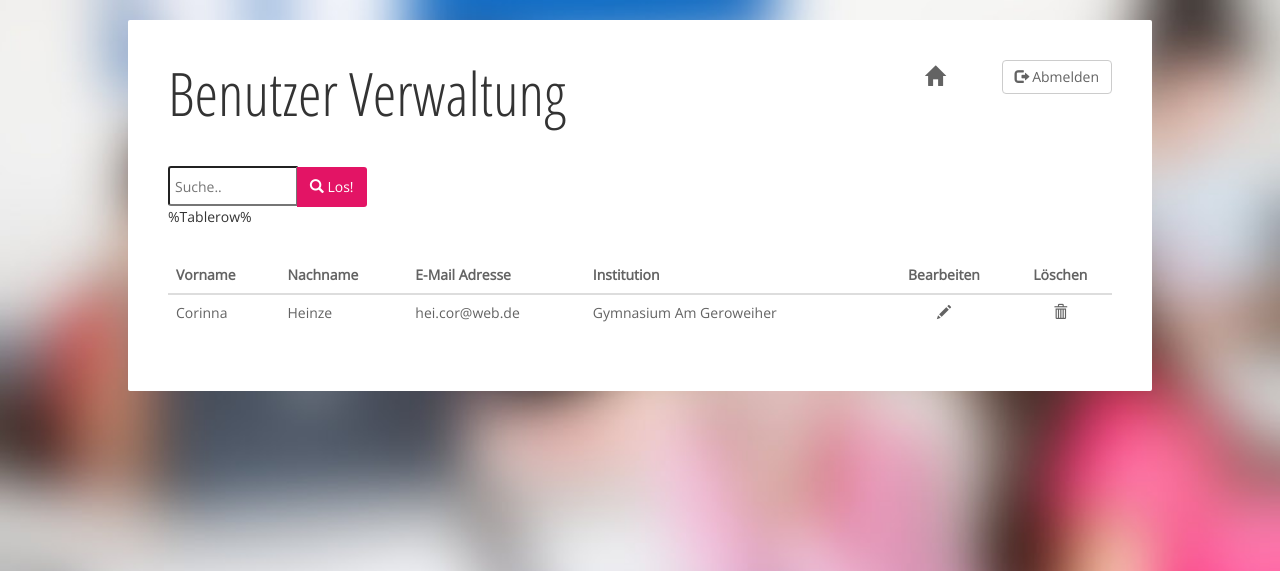
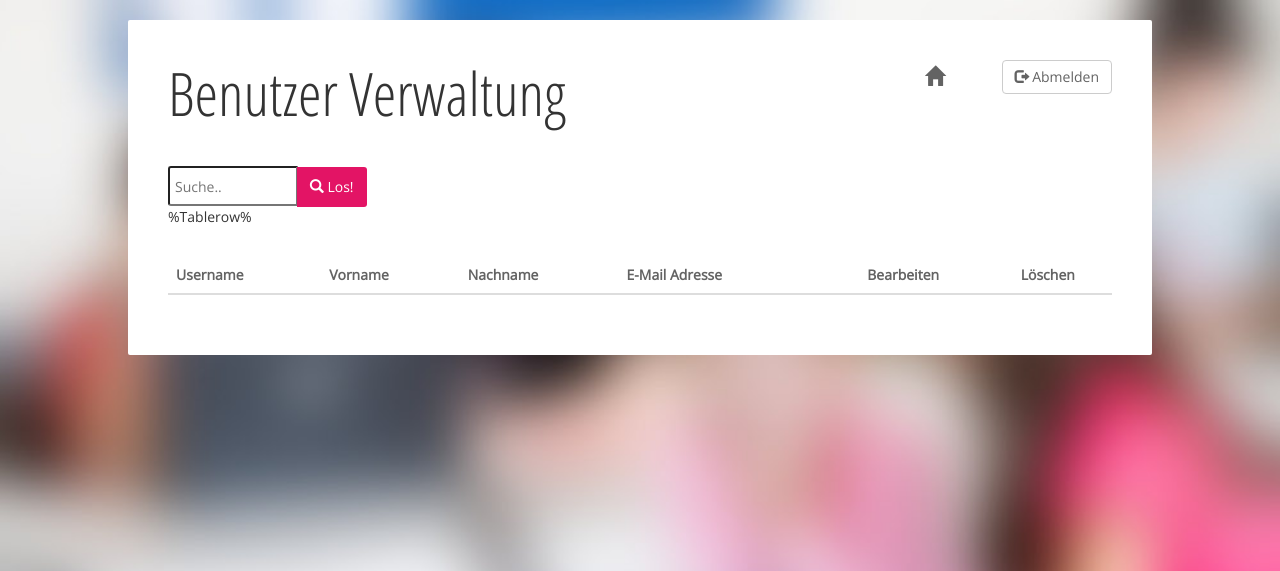
Before and after one commit to HilKai/iiigel, a PHP site: page /HTML/AdminUserView.html in a window 1280 px wide. Shown: the top 571 px of the page. Run offline with PHP 8.4, Linux system fonts and the light colour scheme; lists and menus that the app fills with data are empty; some libraries are stand-ins or nearby versions.

Commit message:
Added List with all Users

```diff
--- a/HTML/AdminUserView.html
+++ b/HTML/AdminUserView.html
@@ -52,10 +52,10 @@
                 <table id="Table" class="table">
                     <thead>
                         <tr>
+                            <th class="chapter centerLeft">Username</th>
                             <th class="centerLeft">Vorname</th>
                             <th class="centerLeft">Nachname</th>
                             <th class="hidden-xs centerLeft">E-Mail Adresse</th>
-                            <th class="chapter centerLeft">Institution</th>
                             <th class="center">Bearbeiten</th>
                             <!--Kapitelhochsetzen-->
                             <th class="center">Löschen</th>
@@ -65,14 +65,6 @@
                     </thead>
                     <tbody>
                         %Tablerow%
-                        <tr value="%ID%">
-                            <td class="centerLeft">Corinna</td>
-                            <td class="centerLeft">Heinze</td>
-                            <td class="hidden-xs">hei.cor@web.de</td>
-                            <td class="chapter centerLeft">Gymnasium Am Geroweiher</td>
-                            <td class="tableIcon cursorHover "><a href="../PHP/editProfile.php"><span class=" tableIcon glyphicon glyphicon-pencil"></span></a></td>
-                            <td class=" tableIcon cursorHover" ><span  id="%ID%" class="notification glyphicon glyphicon-trash"  value="%ID%"></span></td>
-                        </tr>
                     </tbody>
                 </table>
             </div>
--- a/HTML/AdminUserViewTablerow.html
+++ b/HTML/AdminUserViewTablerow.html
@@ -1,9 +1,9 @@
  <form method="post" autocomplete="off">
     <tr value="%ID%">
+        <td class="chapter centerLeft">%Username%</td>
         <td class="centerLeft">%Prename%</td>
         <td class="centerLeft">%Lastname%</td>
         <td class="hidden-xs">%Mail%</td>
-        <td class="chapter centerLeft">%Institution%</td>
         <td class="tableIcon cursorHover "><button type="submit" name = "levelUp"  value="%ID%" style="background-color: transparent; border-color: transparent" class="glyphicon glyphicon-pencil"></button></td>
         <td class=" tableIcon cursorHover" ><span  id="%ID%" class="notification glyphicon glyphicon-trash"  value="%ID%"></span></td>
     </tr>
```
Also changed, not shown: PHP/AdminUserView.php (+5 -3 lines).
